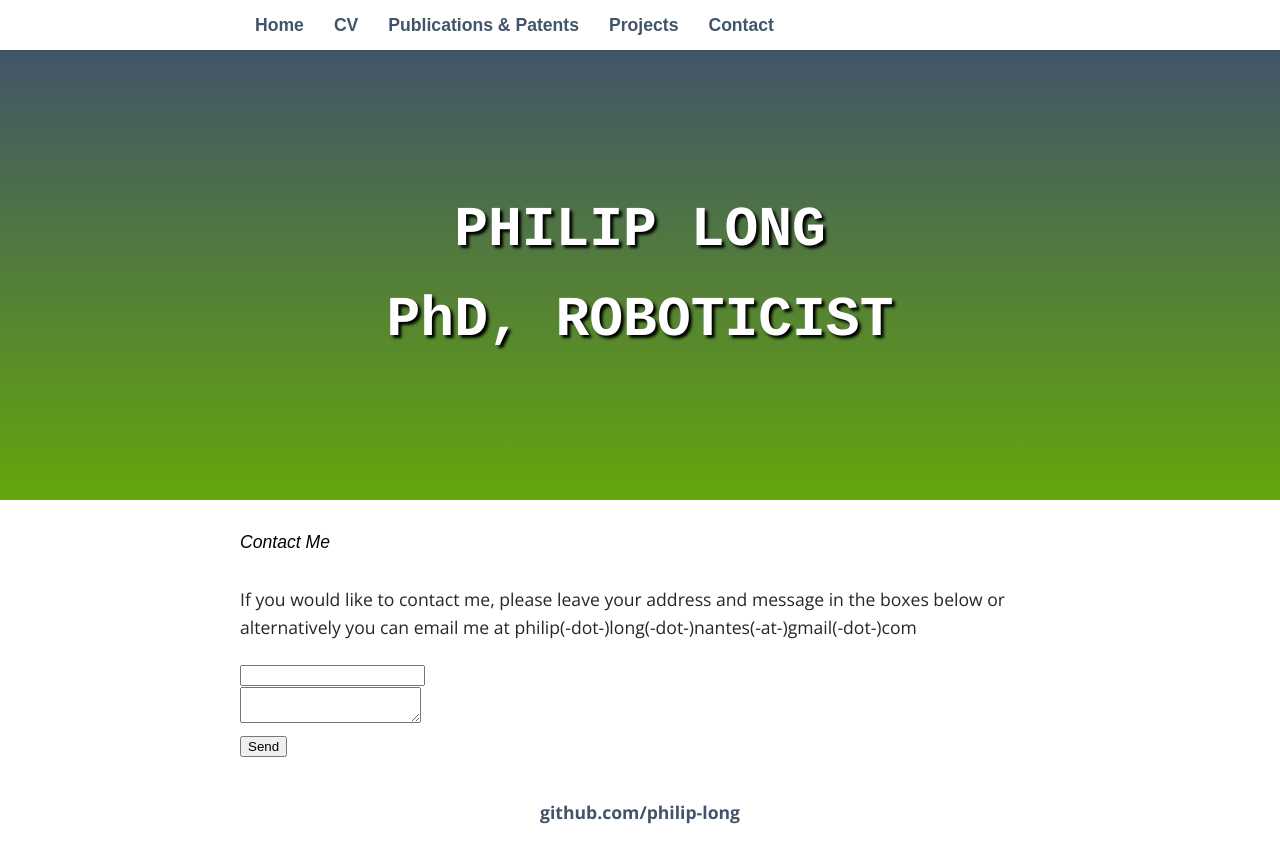
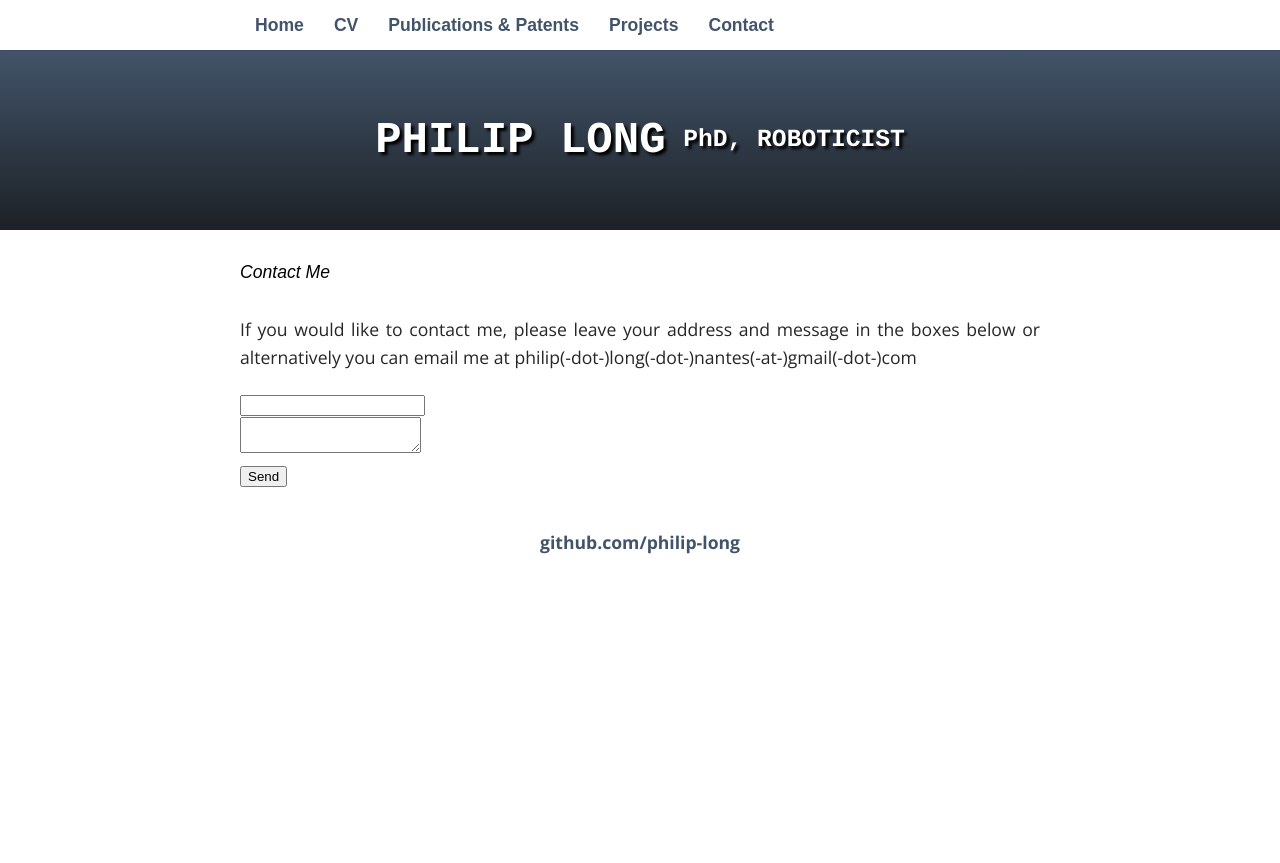
Before and after one commit to philip-long/philip-long.github.io, a Jekyll site: the page built from contact/index.html, in a window 1280 px wide. Shown: the top 863 px of the page. Built offline with Jekyll 4.4.1, drawn with Linux system fonts in a browser that asks for light colours; some web fonts are replaced.

Commit message:
smaller banner

```diff
--- a/_config.yml
+++ b/_config.yml
@@ -1,6 +1,6 @@
 name: Philip Long
 title: PHILIP LONG
-subtitle: PhD, ROBOTICIST
+subtitle:  PhD, ROBOTICIST
 description: > # this means to ignore newlines until "baseurl:"
      Website about Philip Long
 markdown: kramdown
--- a/_includes/header.html
+++ b/_includes/header.html
@@ -14,7 +14,17 @@
 </aside>
 
 <header>
-	<h1><header_rule href="{{ site.baseurl }}">{{ site.title }}</header_rule>
-<br/>
-	<header_rule href="{{ site.baseurl }}">{{ site.subtitle }}</header_rule></h1>
+	<h1>
+<header_rule href="{{ site.baseurl }}">{{ site.title }}</header_rule>
+
+</h1>
+
+&emsp;
+<h11>
+
+<header_rule href="{{ site.baseurl }}">{{ site.subtitle }}
+</header_rule>
+
+</h11>
+
 </header>
--- a/_sass/_layout.scss
+++ b/_sass/_layout.scss
@@ -9,7 +9,14 @@ body {
 
 h1 {
 	font-family: Rockwell, “Courier Bold”, Courier, Georgia, Times, “Times New Roman”, serif;
-	font-size: 3.2em;
+	font-size: 2.5em;
+	text-decoration: none;
+}
+
+
+h11 {
+	font-family: Rockwell, “Courier Bold”, Courier, Georgia, Times, “Times New Roman”, serif;
+	font-size: 1.4em;
 	text-decoration: none;
 }
 
@@ -35,7 +42,9 @@ h3 {
 	line-height: 1.5;
 }
 
-
+p{
+	text-align: justify;
+}
 
 h2 {
 	font-size: 2em;
@@ -79,12 +88,12 @@ a:hover {
 header {
 	background: $header;
 	background-repeat: no-repeat;
-	@include gradient($heading-font-color,#64a70b, vertical);
+        @include gradient($heading-font-color,#1d2126,vertical);
 	padding: 0px 15px;
 	text-align: center;
 	text-shadow: 3px 3px 3px #000;
 	margin: 50px 0 0;
-	height: 50vh;
+	height: 20vh;
 	display: flex;
 	justify-content: center;
 	align-items: center;
```
